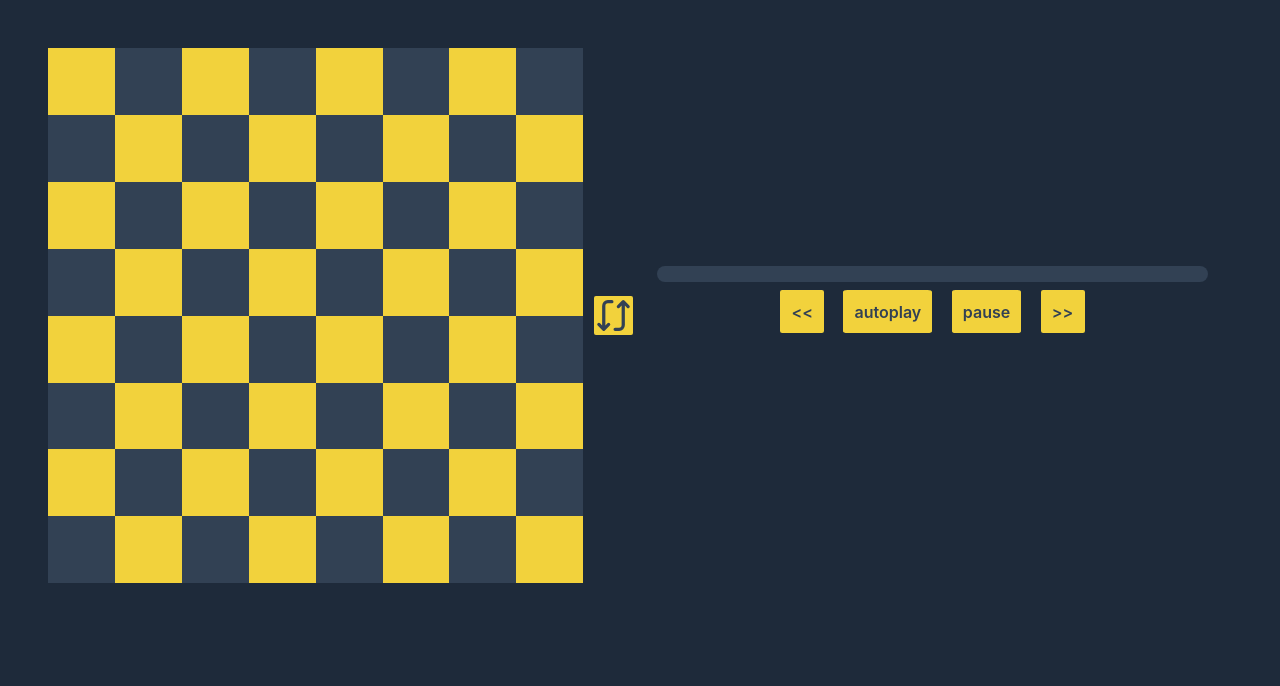
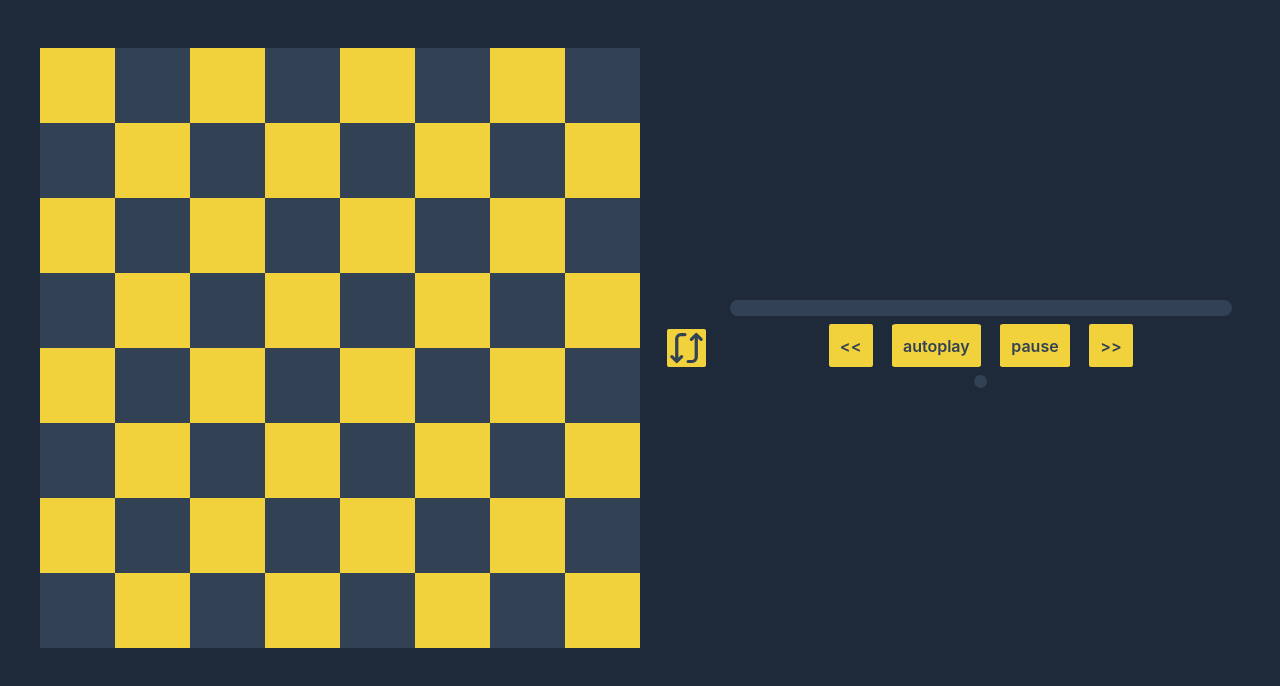
Before and after one commit to 3manuel0/Chess-Game-Notation-Player-PGN-, a plain HTML site: page index.html in a window 1280 px wide. Drawn offline with Linux system fonts and the light colour scheme.

Commit message:
improuvements

```diff
--- a/script.js
+++ b/script.js
@@ -394,7 +394,8 @@ const resetBoard = () => {
       }
     });
   }
-  document.querySelector("#FEN").innerHTML = "";
+  getFen();
+  document.querySelector("#FEN").innerHTML = fen;
 };
 
 // Plays The moves
--- a/style.css
+++ b/style.css
@@ -8,7 +8,7 @@ body {
   background-color: #1e2a3a;
   display: flex;
   flex-direction: column;
-  padding: 2rem;
+  padding: 2rem 1rem;
 }
 /* styling the container */
 .container {
@@ -45,7 +45,7 @@ button:hover {
 
 /* creating the chess board 8 by 8 64 total squares created with grid */
 .chess-board {
-  width: 50%;
+  width: 60%;
   max-width: 600px;
   aspect-ratio: 1/1;
   display: grid;
@@ -71,11 +71,10 @@ button:hover {
 
 /* styling the game data area */
 .game-data {
-  width: 50%;
-  max-height: 400px;
+  width: 40%;
   display: flex;
   flex-direction: column;
-  padding: 2rem;
+  padding: 1rem;
   align-items: center;
 }
 #game-data,
@@ -128,8 +127,12 @@ button:hover {
 }
 
 #FEN {
-  padding: 1rem;
+  padding: 0.4rem;
+  margin: 0.5rem 0 0.5rem 0;
   color: white;
+  background-color: #324154;
+  border-radius: 10px;
+  font-size: 1.2rem;
 }
 /* styling the div that holdss the buttons */
 .buttons {
@@ -139,7 +142,7 @@ button:hover {
 }
 
 /* changin the styling of some elements after we get below a width of 900px */
-@media screen and (max-width: 900px) {
+@media screen and (max-width: 1000px) {
   .container {
     flex-direction: column;
     padding: 1rem;
@@ -181,6 +184,9 @@ button:hover {
   .count {
     font-size: 1rem;
   }
+  #FEN {
+    font-size: 0.9rem;
+  }
   button {
     margin-top: 0;
   }
```
